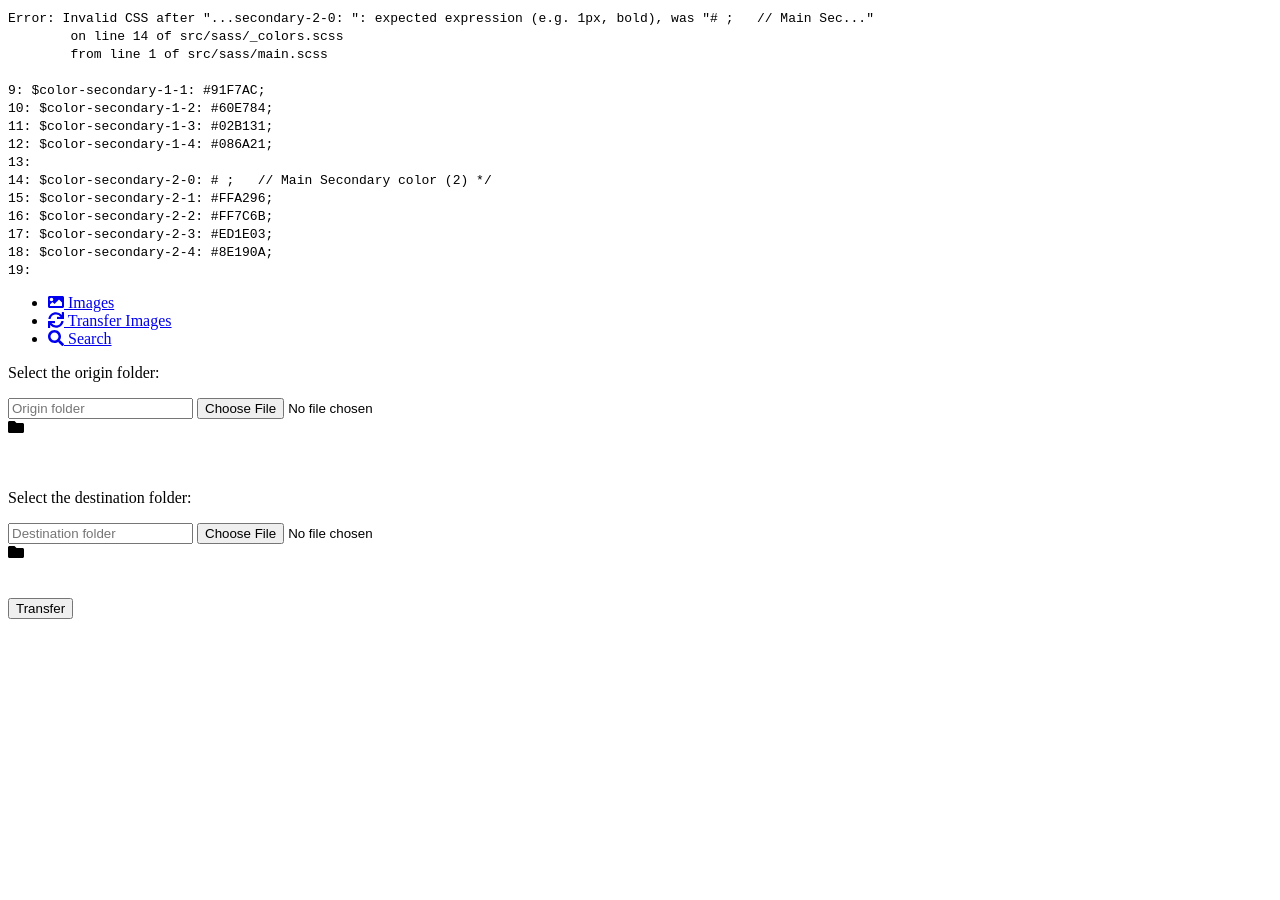
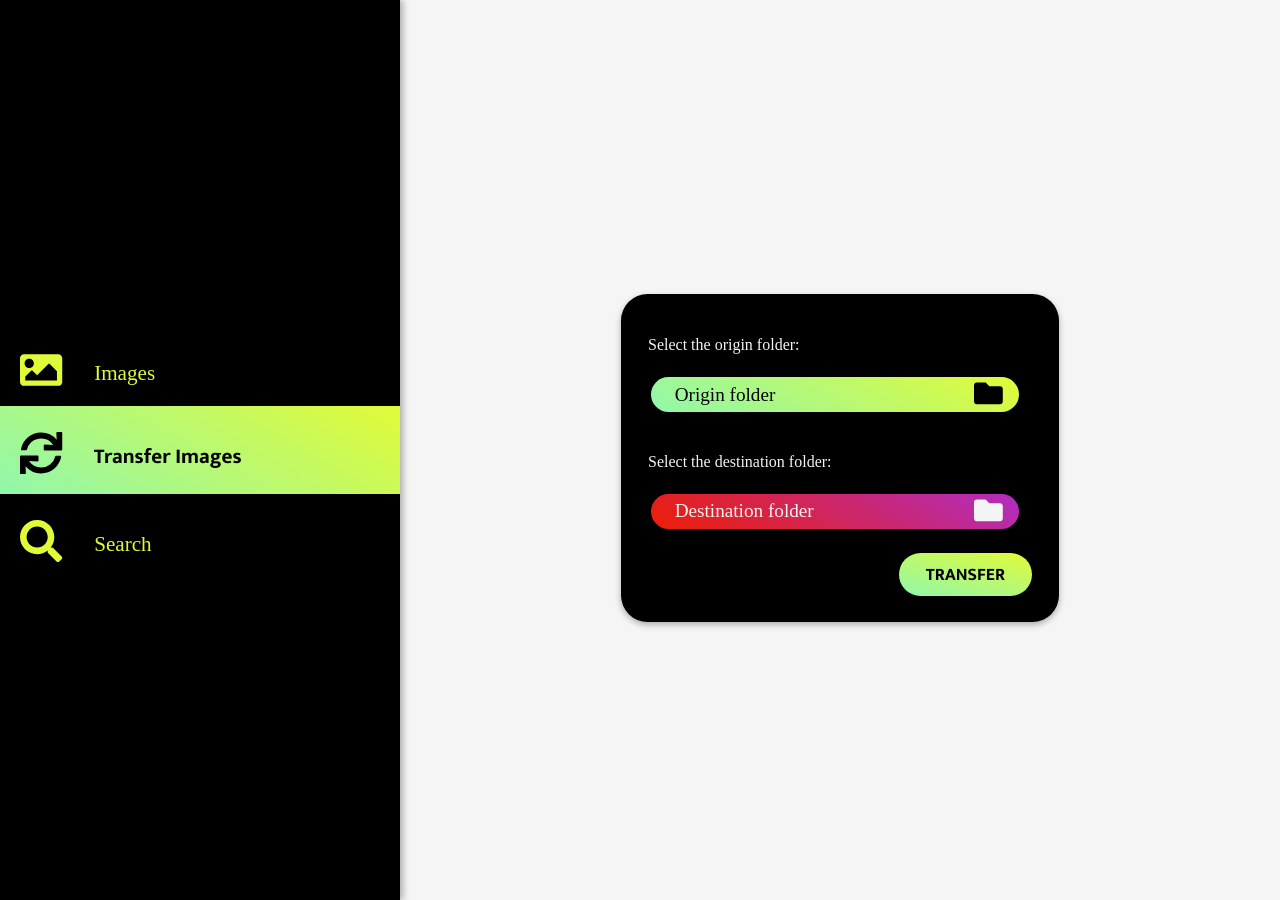
Before and after one commit to Marck-G/IMTRA, a Jekyll site: the page built from transfer.html, in a window 1280 px wide. Built offline with Jekyll 4.4.1, drawn with Linux system fonts in a browser that asks for light colours; some web fonts are replaced.

Commit message:
Created the inputs function

```diff
--- a/_config.yml
+++ b/_config.yml
@@ -9,4 +9,4 @@
 #server info
 port: 9000
 # file to exclude of the build
-exclude: [style, LICENSE, .gitignore, README.md]
+exclude: [style, LICENSE, .gitignore, README.md, src]
--- a/_layouts/default.html
+++ b/_layouts/default.html
@@ -4,5 +4,8 @@
     <body>
         {% include menu.default.html %}
         {{page.content}}
+        <script src="/eel.js"></script>
+        <script src="js/inputs.files.js"></script>
+        <script src="js/main.min.js"></script>
     </body>
 </html>
--- a/css/main.css
+++ b/css/main.css
@@ -1,77 +1,489 @@
-/*
-Error: Invalid CSS after "...secondary-2-0: ": expected expression (e.g. 1px, bold), was "# ;	// Main Sec..."
-        on line 14 of src/sass/_colors.scss
-        from line 1 of src/sass/main.scss
+@font-face {
+  font-family: Satisfy;
+  src: url(../resources/Satisfy/Satisfy-Regular.ttf);
+  font-weight: normal;
+}
+@font-face {
+  font-family: Mukta;
+  src: url(../resources/Mukta/Mukta-Regular.ttf);
+  font-weight: normal;
+}
+@font-face {
+  font-family: Mukta;
+  src: url(../resources/Mukta/Mukta-Bold.ttf);
+  font-weight: bold;
+}
+@font-face {
+  font-family: Mukta;
+  src: url(../resources/Mukta/Mukta-Medium.ttf);
+  font-weight: 500;
+}
+.base {
+  background: #E1FA37;
+}
 
-9: $color-secondary-1-1: #91F7AC;
-10: $color-secondary-1-2: #60E784;
-11: $color-secondary-1-3: #02B131;
-12: $color-secondary-1-4: #086A21;
-13:
-14: $color-secondary-2-0: # ;	// Main Secondary color (2) *\/
-15: $color-secondary-2-1: #FFA296;
-16: $color-secondary-2-2: #FF7C6B;
-17: $color-secondary-2-3: #ED1E03;
-18: $color-secondary-2-4: #8E190A;
-19:
+.text-base {
+  color: #E1FA37;
+}
 
-Backtrace:
-src/sass/_colors.scss:14
-src/sass/main.scss:1
-/usr/lib/ruby/vendor_ruby/sass/scss/parser.rb:1207:in `expected'
-/usr/lib/ruby/vendor_ruby/sass/script/lexer.rb:229:in `expected!'
-/usr/lib/ruby/vendor_ruby/sass/script/parser.rb:710:in `assert_expr'
-/usr/lib/ruby/vendor_ruby/sass/script/parser.rb:75:in `parse'
-/usr/lib/ruby/vendor_ruby/sass/scss/parser.rb:1063:in `sass_script'
-/usr/lib/ruby/vendor_ruby/sass/scss/parser.rb:630:in `variable'
-/usr/lib/ruby/vendor_ruby/sass/scss/parser.rb:684:in `block_child'
-/usr/lib/ruby/vendor_ruby/sass/scss/parser.rb:677:in `block_contents'
-/usr/lib/ruby/vendor_ruby/sass/scss/parser.rb:125:in `stylesheet'
-/usr/lib/ruby/vendor_ruby/sass/scss/parser.rb:41:in `parse'
-/usr/lib/ruby/vendor_ruby/sass/engine.rb:406:in `_to_tree'
-/usr/lib/ruby/vendor_ruby/sass/engine.rb:312:in `to_tree'
-/usr/lib/ruby/vendor_ruby/sass/tree/visitors/perform.rb:326:in `block in visit_import'
-/usr/lib/ruby/vendor_ruby/sass/stack.rb:88:in `block in with_import'
-/usr/lib/ruby/vendor_ruby/sass/stack.rb:115:in `with_frame'
-/usr/lib/ruby/vendor_ruby/sass/stack.rb:88:in `with_import'
-/usr/lib/ruby/vendor_ruby/sass/tree/visitors/perform.rb:325:in `visit_import'
-/usr/lib/ruby/vendor_ruby/sass/tree/visitors/base.rb:36:in `visit'
-/usr/lib/ruby/vendor_ruby/sass/tree/visitors/perform.rb:160:in `block in visit'
-/usr/lib/ruby/vendor_ruby/sass/stack.rb:79:in `block in with_base'
-/usr/lib/ruby/vendor_ruby/sass/stack.rb:115:in `with_frame'
-/usr/lib/ruby/vendor_ruby/sass/stack.rb:79:in `with_base'
-/usr/lib/ruby/vendor_ruby/sass/tree/visitors/perform.rb:160:in `visit'
-/usr/lib/ruby/vendor_ruby/sass/tree/visitors/base.rb:52:in `block in visit_children'
-/usr/lib/ruby/vendor_ruby/sass/tree/visitors/base.rb:52:in `map'
-/usr/lib/ruby/vendor_ruby/sass/tree/visitors/base.rb:52:in `visit_children'
-/usr/lib/ruby/vendor_ruby/sass/tree/visitors/perform.rb:169:in `block in visit_children'
-/usr/lib/ruby/vendor_ruby/sass/tree/visitors/perform.rb:181:in `with_environment'
-/usr/lib/ruby/vendor_ruby/sass/tree/visitors/perform.rb:168:in `visit_children'
-/usr/lib/ruby/vendor_ruby/sass/tree/visitors/base.rb:36:in `block in visit'
-/usr/lib/ruby/vendor_ruby/sass/tree/visitors/perform.rb:188:in `visit_root'
-/usr/lib/ruby/vendor_ruby/sass/tree/visitors/base.rb:36:in `visit'
-/usr/lib/ruby/vendor_ruby/sass/tree/visitors/perform.rb:159:in `visit'
-/usr/lib/ruby/vendor_ruby/sass/tree/visitors/perform.rb:8:in `visit'
-/usr/lib/ruby/vendor_ruby/sass/tree/root_node.rb:36:in `css_tree'
-/usr/lib/ruby/vendor_ruby/sass/tree/root_node.rb:29:in `render_with_sourcemap'
-/usr/lib/ruby/vendor_ruby/sass/engine.rb:381:in `_render_with_sourcemap'
-/usr/lib/ruby/vendor_ruby/sass/engine.rb:298:in `render_with_sourcemap'
-/usr/lib/ruby/vendor_ruby/sass/plugin/compiler.rb:492:in `update_stylesheet'
-/usr/lib/ruby/vendor_ruby/sass/plugin/compiler.rb:215:in `block in update_stylesheets'
-/usr/lib/ruby/vendor_ruby/sass/plugin/compiler.rb:209:in `each'
-/usr/lib/ruby/vendor_ruby/sass/plugin/compiler.rb:209:in `update_stylesheets'
-/usr/lib/ruby/vendor_ruby/sass/plugin/compiler.rb:473:in `on_file_changed'
-/usr/lib/ruby/vendor_ruby/sass/plugin/compiler.rb:331:in `block in watch'
-/usr/lib/ruby/vendor_ruby/listen/event/config.rb:23:in `call'
-/usr/lib/ruby/vendor_ruby/listen/event/processor.rb:115:in `_process_changes'
-/usr/lib/ruby/vendor_ruby/listen/event/processor.rb:19:in `block in loop_for'
-/usr/lib/ruby/vendor_ruby/listen/event/processor.rb:15:in `loop'
-/usr/lib/ruby/vendor_ruby/listen/event/processor.rb:15:in `loop_for'
-/usr/lib/ruby/vendor_ruby/listen/event/loop.rb:84:in `_wait_for_changes'
-/usr/lib/ruby/vendor_ruby/listen/event/loop.rb:42:in `block in setup'
-/usr/lib/ruby/vendor_ruby/listen/internals/thread_pool.rb:6:in `block in add'
-*/
-body:before {
-  white-space: pre;
-  font-family: monospace;
-  content: "Error: Invalid CSS after \"...secondary-2-0: \": expected expression (e.g. 1px, bold), was \"# ;	// Main Sec...\"\A         on line 14 of src/sass/_colors.scss\A         from line 1 of src/sass/main.scss\A \A 9: $color-secondary-1-1: #91F7AC;\A 10: $color-secondary-1-2: #60E784;\A 11: $color-secondary-1-3: #02B131;\A 12: $color-secondary-1-4: #086A21;\A 13: \A 14: $color-secondary-2-0: # ;	// Main Secondary color (2) */\A 15: $color-secondary-2-1: #FFA296;\A 16: $color-secondary-2-2: #FF7C6B;\A 17: $color-secondary-2-3: #ED1E03;\A 18: $color-secondary-2-4: #8E190A;\A 19: "; }
+.placeholder-base::placeholder {
+  color: #E1FA37;
+}
+
+.base-1 {
+  background: #F1FE95;
+}
+
+.text-base-1 {
+  color: #F1FE95;
+}
+
+.placeholder-base-1::placeholder {
+  color: #F1FE95;
+}
+
+.base-2 {
+  background: #EAFD6A;
+}
+
+.text-base-2 {
+  color: #EAFD6A;
+}
+
+.placeholder-base-2::placeholder {
+  color: #EAFD6A;
+}
+
+.base-3 {
+  background: #CAE703;
+}
+
+.text-base-3 {
+  color: #CAE703;
+}
+
+.placeholder-base-3::placeholder {
+  color: #CAE703;
+}
+
+.base-4 {
+  background: #798A0A;
+}
+
+.text-base-4 {
+  color: #798A0A;
+}
+
+.placeholder-base-4::placeholder {
+  color: #798A0A;
+}
+
+.secondary {
+  background: #2ED259;
+}
+
+.text-secondary {
+  color: #2ED259;
+}
+
+.placeholder-secondary::placeholder {
+  color: #2ED259;
+}
+
+.secondary-1 {
+  background: #91F7AC;
+}
+
+.text-secondary-1 {
+  color: #91F7AC;
+}
+
+.placeholder-secondary-1::placeholder {
+  color: #91F7AC;
+}
+
+.secondary-2 {
+  background: #60E784;
+}
+
+.text-secondary-2 {
+  color: #60E784;
+}
+
+.placeholder-secondary-2::placeholder {
+  color: #60E784;
+}
+
+.secondary-3 {
+  background: #02B131;
+}
+
+.text-secondary-3 {
+  color: #02B131;
+}
+
+.placeholder-secondary-3::placeholder {
+  color: #02B131;
+}
+
+.secondary-4 {
+  background: #086A21;
+}
+
+.text-secondary-4 {
+  color: #086A21;
+}
+
+.placeholder-secondary-4::placeholder {
+  color: #086A21;
+}
+
+.alter {
+  background: #FF4F38;
+}
+
+.text-alter {
+  color: #FF4F38;
+}
+
+.placeholder-alter::placeholder {
+  color: #FF4F38;
+}
+
+.alter-1 {
+  background: #FFA296;
+}
+
+.text-alter-1 {
+  color: #FFA296;
+}
+
+.placeholder-alter-1::placeholder {
+  color: #FFA296;
+}
+
+.alter-2 {
+  background: #FF7C6B;
+}
+
+.text-alter-2 {
+  color: #FF7C6B;
+}
+
+.placeholder-alter-2::placeholder {
+  color: #FF7C6B;
+}
+
+.alter-3 {
+  background: #ED1E03;
+}
+
+.text-alter-3 {
+  color: #ED1E03;
+}
+
+.placeholder-alter-3::placeholder {
+  color: #ED1E03;
+}
+
+.alter-4 {
+  background: #8E190A;
+}
+
+.text-alter-4 {
+  color: #8E190A;
+}
+
+.placeholder-alter-4::placeholder {
+  color: #8E190A;
+}
+
+.white {
+  background: #f4f4f4;
+}
+
+.text-white {
+  color: #f4f4f4;
+}
+
+.placeholder-white::placeholder {
+  color: #f4f4f4;
+}
+
+.black {
+  background: #000000;
+}
+
+.text-black {
+  color: #000000;
+}
+
+.placeholder-black::placeholder {
+  color: #000000;
+}
+
+.acent {
+  background: #B02DC2;
+}
+
+.text-acent {
+  color: #B02DC2;
+}
+
+.placeholder-acent::placeholder {
+  color: #B02DC2;
+}
+
+.acent-1 {
+  background: #E891F4;
+}
+
+.text-acent-1 {
+  color: #E891F4;
+}
+
+.placeholder-acent-1::placeholder {
+  color: #E891F4;
+}
+
+.acent-2 {
+  background: #CE5FDE;
+}
+
+.text-acent-2 {
+  color: #CE5FDE;
+}
+
+.placeholder-acent-2::placeholder {
+  color: #CE5FDE;
+}
+
+.acent-3 {
+  background: #89059C;
+}
+
+.text-acent-3 {
+  color: #89059C;
+}
+
+.placeholder-acent-3::placeholder {
+  color: #89059C;
+}
+
+.acent-4 {
+  background: #53085D;
+}
+
+.text-acent-4 {
+  color: #53085D;
+}
+
+.placeholder-acent-4::placeholder {
+  color: #53085D;
+}
+
+.gradient-green, .left-menu ul .active, .left-menu ul li a:hover {
+  background: linear-gradient(30deg, #91F7AC, #E1FA37);
+}
+
+.gradient-red {
+  background: linear-gradient(30deg, #ED1E03, #B02DC2);
+}
+
+.left-menu {
+  width: 300pt;
+  background: #000;
+  height: 100vh;
+  position: fixed;
+  left: 0;
+  top: 0;
+  bottom: 0;
+  font-size: 1.1em;
+  display: flex;
+  flex-direction: column;
+  justify-content: center;
+  align-items: center;
+  -webkit-box-shadow: 2pt 0 5pt rgba(0, 0, 0, 0.3);
+  -moz-box-shadow: 2pt 0 5pt rgba(0, 0, 0, 0.3);
+  -ms-box-shadow: 2pt 0 5pt rgba(0, 0, 0, 0.3);
+  -o-box-shadow: 2pt 0 5pt rgba(0, 0, 0, 0.3);
+  box-shadow: 2pt 0 5pt rgba(0, 0, 0, 0.3);
+}
+.left-menu ul {
+  list-style: none;
+  width: 100%;
+  padding: 0;
+  margin: 0;
+}
+.left-menu ul li a {
+  color: #E1FA37;
+  display: block;
+  width: 90%;
+  padding: 5%;
+  text-decoration: none;
+  font-size: 1.2em;
+  transition: all 0.7s;
+}
+.left-menu ul li a > *[class*=fa-] {
+  margin-right: 20pt;
+  font-size: 2em;
+  position: relative;
+  top: 20pt;
+  transform: translate(0, -50%);
+}
+.left-menu ul li a:hover {
+  color: #000;
+  font-weight: bolder;
+  width: 105%;
+  -webkit-box-shadow: 2pt 0 5pt rgba(0, 0, 0, 0.3);
+  -moz-box-shadow: 2pt 0 5pt rgba(0, 0, 0, 0.3);
+  -ms-box-shadow: 2pt 0 5pt rgba(0, 0, 0, 0.3);
+  -o-box-shadow: 2pt 0 5pt rgba(0, 0, 0, 0.3);
+  box-shadow: 2pt 0 5pt rgba(0, 0, 0, 0.3);
+}
+.left-menu ul .active {
+  color: #000;
+  font-weight: bolder;
+}
+
+.input-file {
+  display: none;
+}
+
+div.input {
+  display: inline-block;
+  position: relative;
+}
+
+input {
+  outline: none;
+}
+
+input.input {
+  display: inline-block;
+  min-width: 240pt;
+  padding: 5pt 18pt;
+  border-radius: 20pt;
+  border: none;
+  margin: 5pt 10pt 5pt 2pt;
+  font-size: 1.2em;
+  color: black;
+}
+
+.input-file-icon {
+  font-size: 1.8em;
+  position: absolute;
+  top: 2pt;
+  right: 20pt;
+  display: inline-block;
+  padding: 4pt 2pt;
+  border-radius: 20pt;
+  margin: 0;
+  cursor: pointer;
+}
+.input-file-icon:hover {
+  transform: scale(1.2);
+}
+
+.center-container {
+  display: flex;
+  flex-direction: column;
+  justify-content: center;
+  align-items: center;
+}
+
+.container, .round-container {
+  position: relative;
+  padding: 20pt;
+}
+
+.round-container {
+  border-radius: 20pt;
+}
+
+.shadow {
+  -webkit-box-shadow: 0 2pt 5pt rgba(0, 0, 0, 0.3);
+  -moz-box-shadow: 0 2pt 5pt rgba(0, 0, 0, 0.3);
+  -ms-box-shadow: 0 2pt 5pt rgba(0, 0, 0, 0.3);
+  -o-box-shadow: 0 2pt 5pt rgba(0, 0, 0, 0.3);
+  box-shadow: 0 2pt 5pt rgba(0, 0, 0, 0.3);
+}
+
+.fullheight {
+  height: 100vh;
+}
+
+.align-right {
+  text-align: right;
+}
+
+.align-left {
+  text-align: left;
+}
+
+.align-center {
+  text-align: center;
+}
+
+.btn, .btn-g-green {
+  text-transform: uppercase;
+  text-decoration: none;
+  padding: 5pt 10pt;
+  font-size: 1.1em;
+  min-width: 100pt;
+  position: relative;
+  cursor: pointer;
+  font-weight: bolder;
+}
+.btn:hover::before, .btn-g-green:hover::before {
+  position: absolute;
+  left: 0;
+  top: 0;
+  content: attr(value);
+  height: 100%;
+  width: 100%;
+  color: #E1FA37;
+  text-transform: capitalize;
+  background: black;
+  animation: left2right 0.6s 1;
+  overflow: hidden;
+  font-family: Satisfy;
+  font-weight: normal;
+  font-size: 1.5em;
+}
+
+.border-radius, .btn-g-green {
+  border-radius: 20pt;
+}
+
+.btn-g-green {
+  background: linear-gradient(15deg, #91F7AC, #E1FA37);
+  border: none;
+}
+
+@keyframes left2right {
+  0% {
+    width: 0;
+    color: black;
+  }
+  90% {
+    color: black;
+  }
+  100% {
+    width: 100%;
+  }
+}
+* {
+  font-family: Mukta;
+}
+
+body {
+  background: #f5f5f5;
+  position: fixed;
+  right: 0;
+  top: 0;
+  left: 300pt;
+  min-height: 100vh;
+}
+
+/*# sourceMappingURL=main.css.map */
--- /dev/null
+++ b/js/inputs.files.js
@@ -0,0 +1,26 @@
+window.inputs = (options) => {
+    let _class = 'file-btn';
+    let watcher_attr = 'watcher'
+    if (options) {
+        _class = options.target ? options.target : _class;
+        watcher_attr = options.watcher ? options.watcher : watcher_attr;
+    }
+
+    // get all elements with the class
+    let elements = document.getElementsByClassName(_class);
+    for (let i = 0; i < elements.length; i++) {
+        let e = elements[i];
+        let watcher = {};
+        watcher.id = e.getAttribute(watcher_attr) ? e.getAttribute(watcher_attr) : false;
+        e.onclick = evt => {
+            // we send the petition to python
+            eel.folder_input(watcher.id);
+        }
+    }
+}
+
+eel.expose(watcher);
+function watcher(id, content) {
+    let target = document.getElementById(id);
+    target.value = content;
+}
--- a/src/sass/_btns.scss
+++ b/src/sass/_btns.scss
@@ -1,7 +1,8 @@
 .btn{
     text-transform: uppercase;
     text-decoration: none;
-    padding: 3pt 10pt;
+    padding: 5pt 10pt;
+    font-size: 1.1em;
     min-width: 100pt;
     position: relative;
     cursor: pointer;
@@ -13,7 +14,7 @@
         content: attr(value);
         height: 100%;
         width: 100%;
-        color: white;
+        color: $color-primary-0;
         text-transform: capitalize;
         background: black;
         animation: left2right .6s 1;
--- a/transfer.html
+++ b/transfer.html
@@ -10,9 +10,8 @@
                 Select the origin  folder:
             </p>
             <div class="input">
-                <input type="text" placeholder="Origin folder" class="placeholder-black input gradient-green" id="src_info">
-                <input type="file" id="src_file" class="input-file">
-                <div class="input-file-icon" for="src_file">
+                <input class="placeholder-black input gradient-green" id="src_info" placeholder="Origin folder" type="text">
+                <div class="input-file-icon file-btn" watcher='src_info'>
                     <i class="fas fa-folder text-black"></i>
                 </div>
             </div>
@@ -21,9 +20,8 @@
                 Select the destination folder:
             </p>
             <div class="input">
-                <input type="text" placeholder="Destination folder" class="input placeholder-white gradient-red" id="dest_info">
-                <input type="file" id="dest_file" class="input-file">
-                <div class="input-file-icon" for="dest_file">
+                <input class="input placeholder-white gradient-red" id="dest_info" placeholder="Destination folder" type="text">
+                <div class="input-file-icon file-btn" watcher='dest_info'>
                     <i class="fas fa-folder text-white"></i>
                 </div>
             </div>
```
Also changed, not shown: src/js/files-inputs.js (added, +26 -0 lines), src/sass/_colors.scss (+23 -22 lines), js/main.min.js (added), src/js/bg-replace.js (added).
